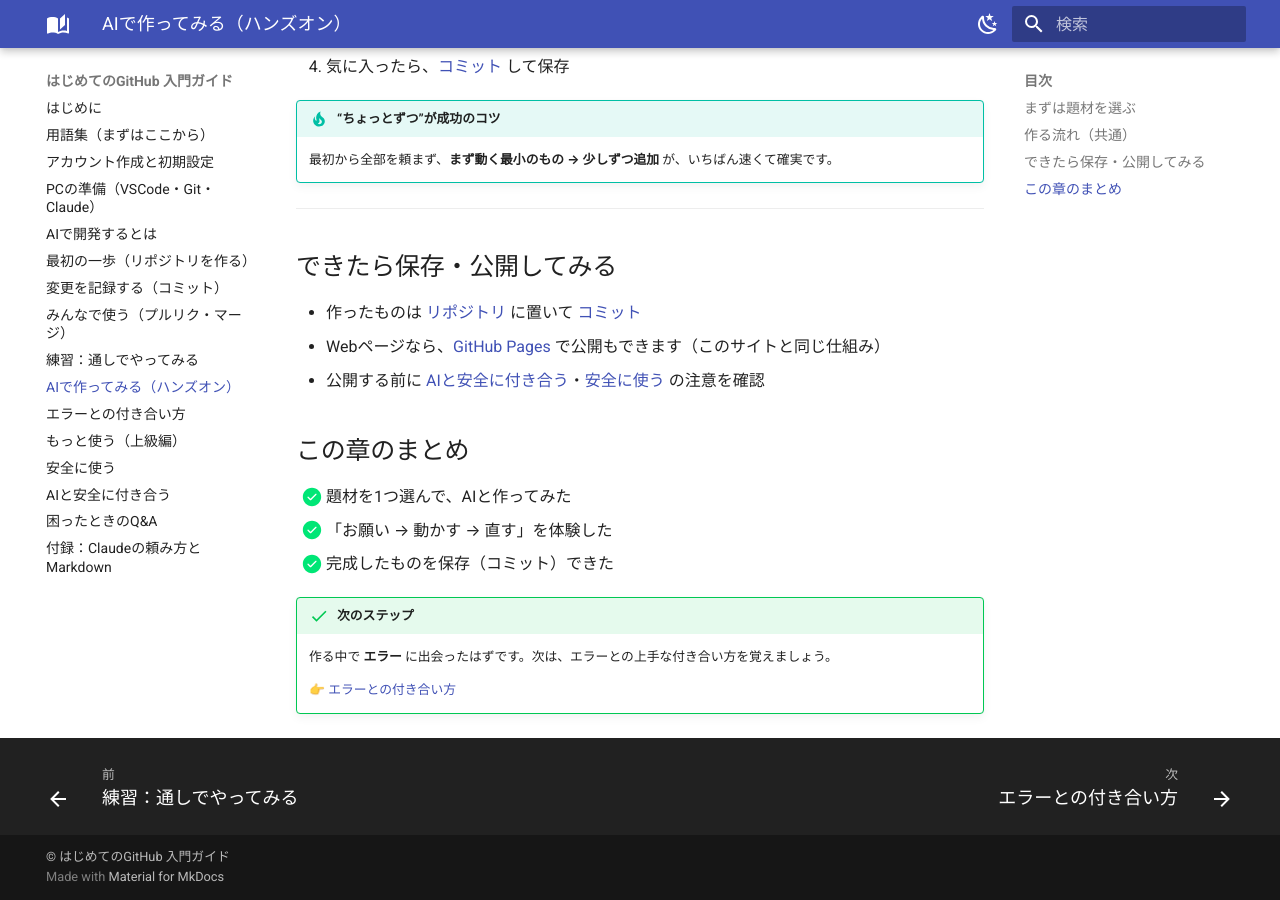
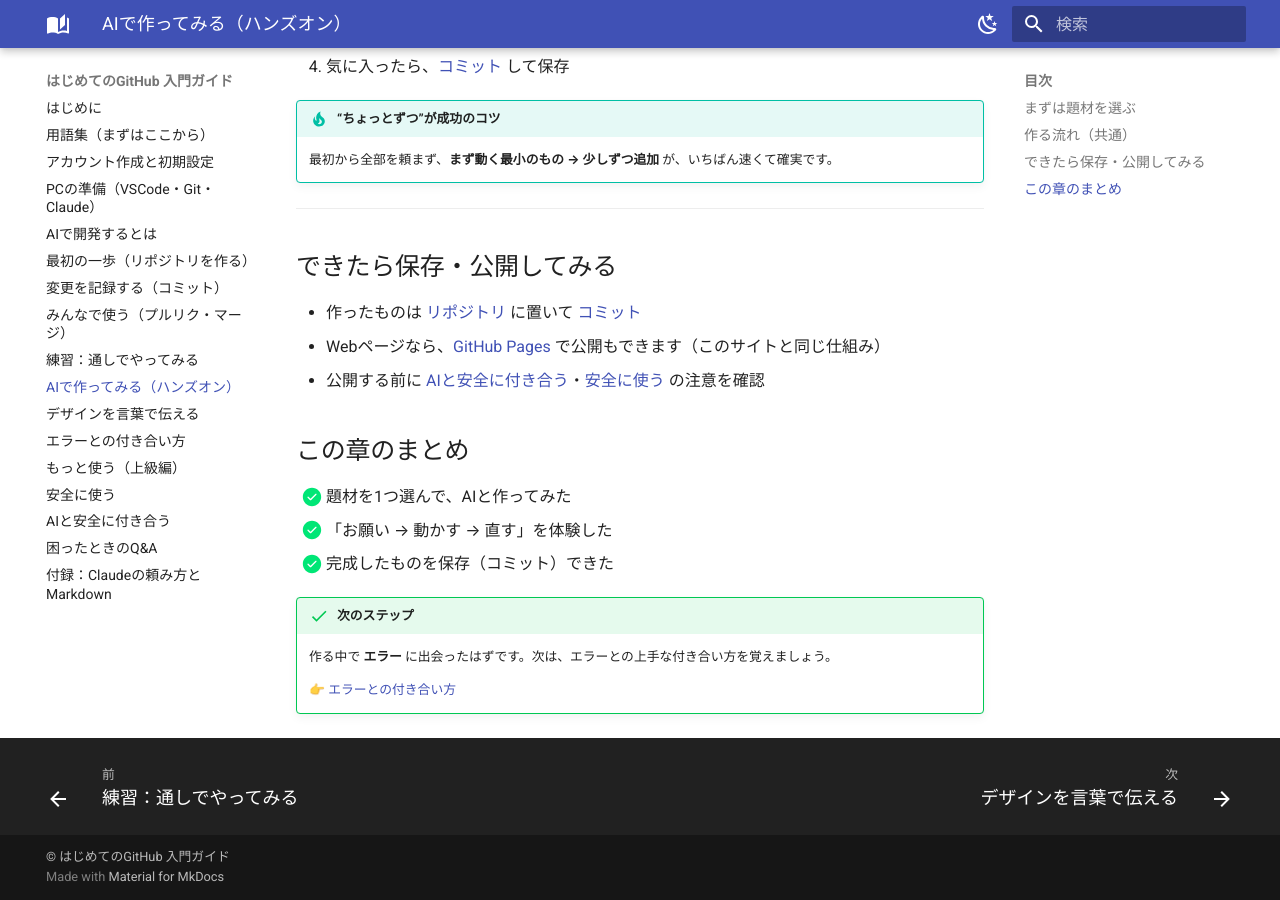
Before and after one commit to sup-kajiwara/github-guide, an MkDocs documentation site: the page built from docs/ai-build.md, in a window 1280 px wide and 900 px high, scrolled down 1419 px. Built offline with MkDocs 1.6.1 and Material for MkDocs 9.7.7, drawn with Linux system fonts in a browser that asks for light colours; part of the change alters nothing that is shown.

Commit message:
新章: 「デザインを言葉で伝える」を追加（用語ごとにHTML実物ミニ見本）
Co-Authored-By: Claude Opus 4.8 <noreply@anthropic.com>

````diff
--- /dev/null
+++ b/docs/design-vocab.md
@@ -0,0 +1,339 @@
+# デザインを言葉で伝える
+
+!!! info "この章のゴール"
+    「こういう見た目にしたい」を、AIに伝わる**言葉**で表せるようになること。
+    用語ごとに**実物のミニ見本**を並べたので、「これに近い」を選んで頼むだけでOKです。
+
+<figure markdown="span">
+  ![デザインを相談するイメージ](images/illustrations/design-tools.svg){ width="320" }
+  <figcaption>「なんとなくおしゃれ」を、伝わる言葉に</figcaption>
+</figure>
+
+## なぜ「言葉」が大事？
+
+**結論：AIは画面を“見て”いないので、雰囲気は言葉で伝える必要があります。**
+
+**理由：** 「いい感じにして」だけだと、AIはどんな“いい感じ”か分かりません。
+**「モダンで」「余白を広めに」「アクセントは青で」** のように、このページの言葉を添えると、ねらいに近づきます。
+
+**具体例：**
+
+```text
+（×）おしゃれなトップ画面にして
+（〇）モダンな雰囲気で、余白を広めに。アクセントカラーは青。
+    上に大きめのヒーローを置いて、その下にカードを3つ並べて。
+```
+
+!!! warning "頼むときの注意"
+    プロンプトに**実在の顧客名・案件名・社内システム名**などを書かないようにしましょう。
+    見本やダミー名（`サンプル商店` など）で十分です。（→ [AIと安全に付き合う](ai-safety.md)）
+
+<style>
+/* === デザイン用語ミニ見本（このページ専用・dv- 接頭辞でスコープ）=== */
+.dv-grid{display:flex;flex-wrap:wrap;gap:22px;margin:1.2em 0;}
+.dv-item{width:240px;margin:0;}
+.dv-item figcaption{font-size:.78rem;line-height:1.5;margin-top:.5em;color:var(--md-default-fg-color--light);}
+.dv-item figcaption b{color:var(--md-default-fg-color);}
+.dv-screen{width:240px;border-radius:11px;overflow:hidden;box-shadow:0 4px 16px rgba(0,0,0,.14);border:1px solid rgba(0,0,0,.08);background:#fff;font-family:system-ui,-apple-system,"Segoe UI",sans-serif;}
+.dv-bar{height:22px;background:#f0f0f4;display:flex;align-items:center;gap:5px;padding:0 9px;}
+.dv-bar i{width:8px;height:8px;border-radius:50%;background:#d2d2da;display:inline-block;}
+.dv-page{padding:20px 18px;min-height:150px;display:flex;flex-direction:column;background:#fff;}
+.dv-h{font-size:10px;font-weight:700;letter-spacing:.08em;margin-bottom:16px;color:#222;text-transform:uppercase;}
+.dv-title{font-size:18px;font-weight:700;line-height:1.3;margin-bottom:9px;color:#1a1a1a;}
+.dv-text{font-size:11px;color:#777;line-height:1.6;margin-bottom:16px;}
+.dv-btn{align-self:flex-start;font-size:11px;padding:8px 16px;border-radius:7px;background:#333;color:#fff;font-weight:600;}
+
+/* --- トーン別 --- */
+.dv-modern .dv-btn{background:#4f46e5;border-radius:8px;}
+.dv-modern .dv-h{color:#4f46e5;}
+
+.dv-minimal .dv-page{background:#fff;}
+.dv-minimal .dv-h{color:#999;font-weight:500;}
+.dv-minimal .dv-title{font-weight:400;color:#111;letter-spacing:.02em;}
+.dv-minimal .dv-btn{background:none;color:#111;border:1px solid #111;border-radius:0;font-weight:500;}
+
+.dv-pop .dv-page{background:#fff7e6;}
+.dv-pop .dv-h{color:#ff6f00;}
+.dv-pop .dv-title{color:#ff3d81;}
+.dv-pop .dv-btn{background:#ff3d81;border-radius:999px;font-weight:800;}
+
+.dv-luxury .dv-bar{background:#23201c;}
+.dv-luxury .dv-bar i{background:#544c3d;}
+.dv-luxury .dv-page{background:#16130f;}
+.dv-luxury .dv-h{color:#c9a96a;letter-spacing:.18em;}
+.dv-luxury .dv-title{color:#ecdcb6;font-family:Georgia,"Times New Roman",serif;font-weight:500;}
+.dv-luxury .dv-text{color:#a99c80;}
+.dv-luxury .dv-btn{background:none;border:1px solid #c9a96a;color:#ecdcb6;border-radius:0;}
+
+.dv-natural .dv-page{background:#f4efe4;}
+.dv-natural .dv-h{color:#7c8a5f;}
+.dv-natural .dv-title{color:#4c5a3a;}
+.dv-natural .dv-text{color:#80795f;}
+.dv-natural .dv-btn{background:#8a9a6b;border-radius:22px;}
+
+.dv-retro .dv-page{background:#f6ead2;}
+.dv-retro .dv-h{color:#b14a1f;letter-spacing:.1em;}
+.dv-retro .dv-title{color:#c4561e;font-family:Georgia,serif;}
+.dv-retro .dv-text{color:#8a6f4a;}
+.dv-retro .dv-btn{background:#2e6068;border-radius:0;}
+
+.dv-dark .dv-bar{background:#26262e;}
+.dv-dark .dv-bar i{background:#444450;}
+.dv-dark .dv-page{background:#1c1c22;}
+.dv-dark .dv-h{color:#8b8bff;}
+.dv-dark .dv-title{color:#f3f3f7;}
+.dv-dark .dv-text{color:#9a9aa6;}
+.dv-dark .dv-btn{background:#5b54f0;}
+
+/* --- レイアウト用の部品 --- */
+.dv-ly{padding:0;min-height:160px;}
+.dv-block{background:#e3e3ee;border-radius:5px;}
+.dv-accentblock{background:#4f46e5;}
+.dv-hero{height:62px;background:linear-gradient(120deg,#5b54f0,#8b5cf6);display:flex;align-items:center;justify-content:center;color:#fff;font-size:12px;font-weight:700;}
+.dv-pad{padding:12px;display:flex;flex-direction:column;gap:8px;}
+.dv-row{display:flex;gap:8px;}
+.dv-card{flex:1;height:46px;background:#eef0f7;border-radius:6px;border:1px solid #e0e2ee;}
+.dv-line{height:8px;border-radius:4px;background:#e3e3ee;}
+.dv-line.s{width:60%;}
+.dv-cols{display:flex;height:160px;}
+.dv-side{width:34%;background:#2b2b39;}
+.dv-side .dv-line{background:#4a4a5e;margin:10px;}
+.dv-main{flex:1;padding:12px;display:flex;flex-direction:column;gap:8px;}
+.dv-gridcells{display:grid;grid-template-columns:1fr 1fr 1fr;gap:7px;padding:12px;}
+.dv-cell{aspect-ratio:1;background:#eef0f7;border-radius:6px;border:1px solid #e0e2ee;}
+
+/* --- 色 --- */
+.dv-sw{display:flex;height:46px;border-radius:7px;overflow:hidden;margin-bottom:10px;}
+.dv-sw span{flex:1;}
+.dv-grad{height:46px;border-radius:7px;background:linear-gradient(120deg,#5b54f0,#ec4899);margin-bottom:10px;}
+
+/* --- フォント比較 --- */
+.dv-font{padding:18px;}
+.dv-font .big{font-size:21px;font-weight:700;margin-bottom:4px;color:#1a1a1a;}
+.dv-font .sml{font-size:11px;color:#777;}
+.dv-gothic .big,.dv-gothic .sml{font-family:system-ui,"Hiragino Kaku Gothic ProN","Yu Gothic",sans-serif;}
+.dv-mincho .big,.dv-mincho .sml{font-family:"Hiragino Mincho ProN","Yu Mincho",serif;}
+
+/* --- ボタン見本 --- */
+.dv-btns{padding:18px;display:flex;flex-direction:column;gap:11px;align-items:flex-start;}
+.dv-b{font-size:11px;padding:8px 16px;font-weight:600;}
+.dv-b.fill{background:#4f46e5;color:#fff;border-radius:7px;}
+.dv-b.outline{background:none;color:#4f46e5;border:1px solid #4f46e5;border-radius:7px;}
+.dv-b.pill{background:#4f46e5;color:#fff;border-radius:999px;}
+.dv-b.square{background:#1a1a1a;color:#fff;border-radius:0;}
+</style>
+
+## 1. 全体の雰囲気・トーン
+
+**同じ内容でも、トーンを変えるだけで印象がこんなに変わります**（下はすべて同じ「お店のトップ」の見本）。
+
+<div class="dv-grid" markdown="0">
+
+<figure class="dv-item">
+  <div class="dv-screen dv-modern"><div class="dv-bar"><i></i><i></i><i></i></div>
+  <div class="dv-page"><div class="dv-h">Shop</div><div class="dv-title">あたらしい毎日を。</div><div class="dv-text">シンプルで使いやすい道具たち。</div><div class="dv-btn">見てみる</div></div></div>
+  <figcaption><b>モダン</b><br>余白広め・無彩色＋1色・角丸ひかえめ。今っぽく洗練。</figcaption>
+</figure>
+
+<figure class="dv-item">
+  <div class="dv-screen dv-minimal"><div class="dv-bar"><i></i><i></i><i></i></div>
+  <div class="dv-page"><div class="dv-h">Shop</div><div class="dv-title">あたらしい毎日を。</div><div class="dv-text">シンプルで使いやすい道具たち。</div><div class="dv-btn">見てみる</div></div></div>
+  <figcaption><b>ミニマル</b><br>色も飾りも極限まで削る。線は細く、白が主役。</figcaption>
+</figure>
+
+<figure class="dv-item">
+  <div class="dv-screen dv-pop"><div class="dv-bar"><i></i><i></i><i></i></div>
+  <div class="dv-page"><div class="dv-h">Shop</div><div class="dv-title">あたらしい毎日を！</div><div class="dv-text">シンプルで使いやすい道具たち。</div><div class="dv-btn">見てみる</div></div></div>
+  <figcaption><b>ポップ</b><br>明るい色・丸み・元気。親しみやすく楽しい印象。</figcaption>
+</figure>
+
+<figure class="dv-item">
+  <div class="dv-screen dv-luxury"><div class="dv-bar"><i></i><i></i><i></i></div>
+  <div class="dv-page"><div class="dv-h">SHOP</div><div class="dv-title">あたらしい毎日を。</div><div class="dv-text">シンプルで使いやすい道具たち。</div><div class="dv-btn">見てみる</div></div></div>
+  <figcaption><b>高級感／ラグジュアリー</b><br>暗い背景＋金・明朝。余白たっぷりで上質に。</figcaption>
+</figure>
+
+<figure class="dv-item">
+  <div class="dv-screen dv-natural"><div class="dv-bar"><i></i><i></i><i></i></div>
+  <div class="dv-page"><div class="dv-h">Shop</div><div class="dv-title">あたらしい毎日を。</div><div class="dv-text">シンプルで使いやすい道具たち。</div><div class="dv-btn">見てみる</div></div></div>
+  <figcaption><b>ナチュラル</b><br>ベージュ・緑などの自然色。やわらかく落ち着く。</figcaption>
+</figure>
+
+<figure class="dv-item">
+  <div class="dv-screen dv-retro"><div class="dv-bar"><i></i><i></i><i></i></div>
+  <div class="dv-page"><div class="dv-h">SHOP</div><div class="dv-title">あたらしい毎日を。</div><div class="dv-text">シンプルで使いやすい道具たち。</div><div class="dv-btn">見てみる</div></div></div>
+  <figcaption><b>レトロ</b><br>くすんだ色・昔っぽい配色。懐かしい雰囲気。</figcaption>
+</figure>
+
+<figure class="dv-item">
+  <div class="dv-screen dv-dark"><div class="dv-bar"><i></i><i></i><i></i></div>
+  <div class="dv-page"><div class="dv-h">Shop</div><div class="dv-title">あたらしい毎日を。</div><div class="dv-text">シンプルで使いやすい道具たち。</div><div class="dv-btn">見てみる</div></div></div>
+  <figcaption><b>ダーク（ダークモード）</b><br>暗い背景＋明るい文字。目に優しく今っぽい。</figcaption>
+</figure>
+
+</div>
+
+| 言葉 | こんな印象 | こう頼む |
+|---|---|---|
+| **モダン** | 洗練・今っぽい・すっきり | `モダンな雰囲気で` |
+| **ミニマル** | 必要最小限・静か | `ミニマルに、要素を減らして` |
+| **ポップ** | 明るい・楽しい・親しみ | `ポップで明るい感じ` |
+| **高級感／ラグジュアリー** | 上質・落ち着き | `高級感のある雰囲気で` |
+| **ナチュラル** | やわらかい・自然 | `ナチュラルで温かみのある色で` |
+| **レトロ** | 懐かしい・味がある | `レトロな配色で` |
+| **ダーク** | かっこいい・目に優しい | `ダークモードの配色で` |
+
+## 2. レイアウト・構成
+
+**画面のどこに何を置くか**を表す言葉です。「上にヒーロー、その下にカード3つ」のように組み合わせて伝えます。
+
+<div class="dv-grid" markdown="0">
+
+<figure class="dv-item">
+  <div class="dv-screen"><div class="dv-bar"><i></i><i></i><i></i></div>
+  <div class="dv-page dv-ly"><div class="dv-hero">大きな見出し</div><div class="dv-pad"><div class="dv-line"></div><div class="dv-line s"></div></div></div></div>
+  <figcaption><b>ヒーロー</b><br>画面上部の大きな見せ場（写真や見出し）。</figcaption>
+</figure>
+
+<figure class="dv-item">
+  <div class="dv-screen"><div class="dv-bar"><i></i><i></i><i></i></div>
+  <div class="dv-page dv-ly"><div class="dv-pad"><div class="dv-row"><div class="dv-card"></div><div class="dv-card"></div><div class="dv-card"></div></div><div class="dv-row"><div class="dv-card"></div><div class="dv-card"></div><div class="dv-card"></div></div></div></div></div>
+  <figcaption><b>カード</b><br>情報を四角いパネルに分けて並べる。</figcaption>
+</figure>
+
+<figure class="dv-item">
+  <div class="dv-screen"><div class="dv-bar"><i></i><i></i><i></i></div>
+  <div class="dv-page dv-ly"><div class="dv-gridcells"><div class="dv-cell"></div><div class="dv-cell"></div><div class="dv-cell"></div><div class="dv-cell"></div><div class="dv-cell"></div><div class="dv-cell"></div></div></div></div>
+  <figcaption><b>グリッド</b><br>格子状に整然と並べる（写真一覧など）。</figcaption>
+</figure>
+
+<figure class="dv-item">
+  <div class="dv-screen"><div class="dv-bar"><i></i><i></i><i></i></div>
+  <div class="dv-page dv-ly"><div class="dv-cols"><div class="dv-side"><div class="dv-line"></div><div class="dv-line"></div><div class="dv-line s"></div></div><div class="dv-main"><div class="dv-line"></div><div class="dv-line s"></div><div class="dv-card" style="height:60px;"></div></div></div></div></div>
+  <figcaption><b>サイドバー</b><br>横にメニュー列、残りが本文。管理画面に多い。</figcaption>
+</figure>
+
+</div>
+
+| 言葉 | 意味 | こう頼む |
+|---|---|---|
+| **ヒーロー** | 上部の大きな見せ場 | `上に大きめのヒーローを置いて` |
+| **カード** | 四角いパネルで区切る | `項目はカードで並べて` |
+| **グリッド** | 格子状に整列 | `写真はグリッドで並べて` |
+| **サイドバー** | 横のメニュー列 | `左にサイドバーメニューを` |
+| **余白（ホワイトスペース）** | あえて空ける空間 | `余白を広めにとって、ゆったり` |
+
+## 3. 色・配色
+
+<div class="dv-grid" markdown="0">
+
+<figure class="dv-item">
+  <div class="dv-screen"><div class="dv-bar"><i></i><i></i><i></i></div>
+  <div class="dv-page"><div class="dv-line"></div><div class="dv-line s" style="margin-top:8px;margin-bottom:16px;"></div><div class="dv-btn" style="background:#4f46e5;">これだけ色</div></div></div>
+  <figcaption><b>アクセントカラー</b><br>全体は無彩色、要所だけ1色効かせる。</figcaption>
+</figure>
+
+<figure class="dv-item">
+  <div class="dv-screen"><div class="dv-bar"><i></i><i></i><i></i></div>
+  <div class="dv-page"><div class="dv-sw"><span style="background:#1a1a1a;"></span><span style="background:#5a5a5a;"></span><span style="background:#9a9a9a;"></span><span style="background:#d8d8d8;"></span></div><div class="dv-line"></div><div class="dv-line s" style="margin-top:8px;"></div></div></div>
+  <figcaption><b>モノトーン</b><br>白〜黒の濃淡だけ。落ち着いて締まる。</figcaption>
+</figure>
+
+<figure class="dv-item">
+  <div class="dv-screen"><div class="dv-bar"><i></i><i></i><i></i></div>
+  <div class="dv-page"><div class="dv-grad"></div><div class="dv-line"></div><div class="dv-line s" style="margin-top:8px;"></div></div></div>
+  <figcaption><b>グラデーション</b><br>色をなめらかに変化。今っぽく華やか。</figcaption>
+</figure>
+
+<figure class="dv-item">
+  <div class="dv-screen"><div class="dv-bar"><i></i><i></i><i></i></div>
+  <div class="dv-page" style="background:#111;"><div class="dv-title" style="color:#fff;">くっきり読める</div><div class="dv-text" style="color:#888;">背景と文字の明暗差が大きい状態。</div></div></div>
+  <figcaption><b>コントラスト</b><br>明暗の差。大きいほど読みやすく目立つ。</figcaption>
+</figure>
+
+</div>
+
+| 言葉 | 意味 | こう頼む |
+|---|---|---|
+| **アクセントカラー** | 要所に効かせる1色 | `アクセントカラーは青で` |
+| **メインカラー／ベースカラー** | 全体の基調色／背景色 | `ベースは白、メインは紺で` |
+| **モノトーン** | 白黒グレーだけ | `モノトーンでまとめて` |
+| **グラデーション** | 色のなめらかな変化 | `見出しは青〜紫のグラデで` |
+| **コントラスト** | 明暗・色の差 | `コントラスト高めで読みやすく` |
+
+!!! tip "色は「名前」か「色コード」で"
+    `青` のような言葉でも、`#1E88E5` のような**色コード（カラーコード）**でも伝えられます。
+    ブランド色が決まっているなら、色コードを渡すと正確です。
+
+## 4. 文字・フォント・部品
+
+### 文字（フォント）の系統
+
+<div class="dv-grid" markdown="0">
+
+<figure class="dv-item">
+  <div class="dv-screen"><div class="dv-bar"><i></i><i></i><i></i></div>
+  <div class="dv-page dv-font dv-gothic"><div class="big">あたらしい毎日</div><div class="sml">線の太さが均一で、すっきり読みやすい。</div></div></div>
+  <figcaption><b>ゴシック体（サンセリフ）</b><br>線が均一。現代的で画面向き。迷ったらこれ。</figcaption>
+</figure>
+
+<figure class="dv-item">
+  <div class="dv-screen"><div class="dv-bar"><i></i><i></i><i></i></div>
+  <div class="dv-page dv-font dv-mincho"><div class="big">あたらしい毎日</div><div class="sml">はらい・はねがあり、上品で落ち着く。</div></div></div>
+  <figcaption><b>明朝体（セリフ）</b><br>線に強弱。上品・伝統的・読み物向き。</figcaption>
+</figure>
+
+</div>
+
+### ボタンの形
+
+<div class="dv-grid" markdown="0">
+
+<figure class="dv-item">
+  <div class="dv-screen"><div class="dv-bar"><i></i><i></i><i></i></div>
+  <div class="dv-page dv-btns"><span class="dv-b fill">塗り（ベタ）</span><span class="dv-b outline">枠線だけ</span><span class="dv-b pill">角丸（ピル）</span><span class="dv-b square">角ばり</span></div></div>
+  <figcaption><b>ボタンの種類</b><br>「塗り／枠線だけ／角丸／角ばり」で印象が変わる。</figcaption>
+</figure>
+
+</div>
+
+| 言葉 | 意味 | こう頼む |
+|---|---|---|
+| **ゴシック体／サンセリフ** | 線が均一な文字 | `見出しはゴシックで` |
+| **明朝体／セリフ** | 線に強弱がある文字 | `本文は明朝で上品に` |
+| **塗りボタン** | 中まで色がある | `ボタンは塗りで目立たせて` |
+| **枠線（アウトライン）ボタン** | 枠だけ | `サブのボタンは枠線だけで` |
+| **角丸／ピル** | 角を丸める | `ボタンは角丸（ピル型）で` |
+| **ナビ（ナビゲーション）** | 画面上の案内メニュー | `上にナビメニューを置いて` |
+
+## 組み合わせて頼んでみる
+
+言葉は**重ねるほど**ねらいに近づきます。
+
+```text
+ナチュラルな雰囲気のカフェのトップ画面を作って。
+・上に大きめのヒーロー（お店の名前と一言）
+・その下にメニューをカードで3つ
+・ベースはベージュ、アクセントは深い緑
+・見出しは明朝、ボタンは角丸
+・余白は広めでゆったり
+```
+
+!!! tip "見本があるならそれが最速"
+    「このサイトみたいにして」と、参考にしたいページの**URLやスクショ**を渡すのも有効です。
+    そのうえで「ここの色だけ変えて」と言葉を足すと、より思い通りになります。
+
+!!! warning "参考画像をそのまま使わない"
+    気に入ったサイトの**画像やロゴをそのまま使う**のは、著作権・ライセンス上の問題になることがあります。
+    「**雰囲気を参考に、中身は自分のものを作る**」のが安全です。
+
+## この章のまとめ
+
+- [x] 雰囲気は「モダン・ミニマル」などの**トーンの言葉**で伝えられる
+- [x] 「ヒーロー・カード・サイドバー」など**レイアウトの言葉**が分かった
+- [x] 色は**言葉か色コード**で、アクセント／コントラストを指定できる
+- [x] プロンプトに**実在の顧客名・機密**は書かない
+
+!!! success "次のステップ"
+    言葉がそろったら、実際に作ってみましょう。
+    👉 [AIで作ってみる（ハンズオン）](ai-build.md)
--- a/mkdocs.yml
+++ b/mkdocs.yml
@@ -51,6 +51,7 @@ nav:
   - みんなで使う（プルリク・マージ）: collaboration.md
   - 練習：通しでやってみる: practice.md
   - AIで作ってみる（ハンズオン）: ai-build.md
+  - デザインを言葉で伝える: design-vocab.md
   - エラーとの付き合い方: ai-errors.md
   - もっと使う（上級編）: advanced.md
   - 安全に使う: security.md
````
